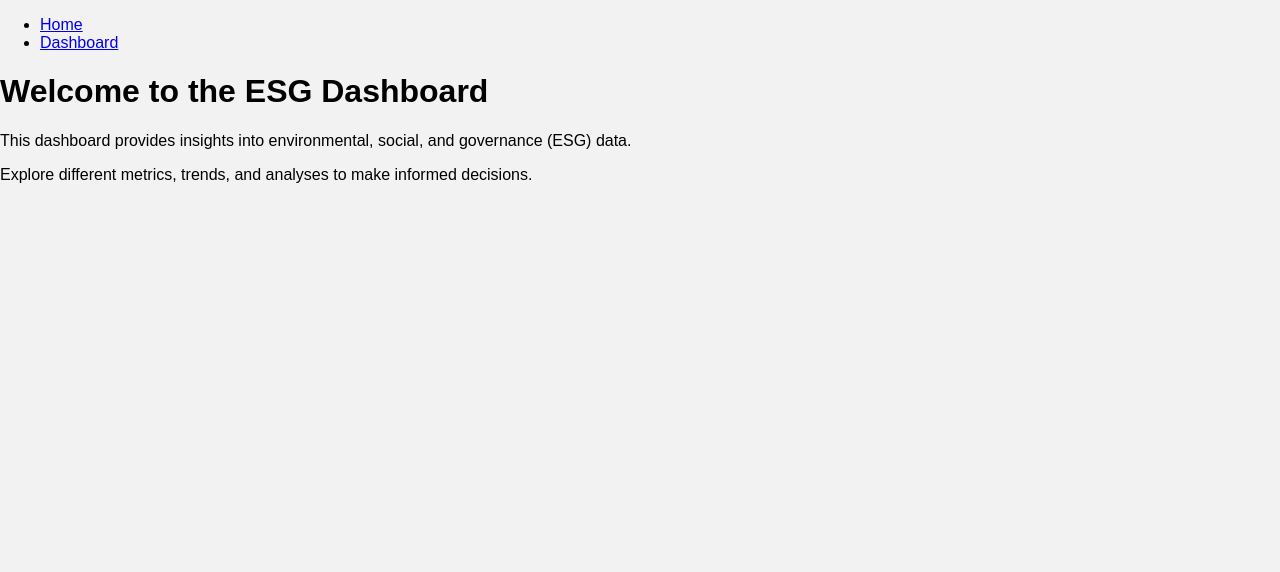
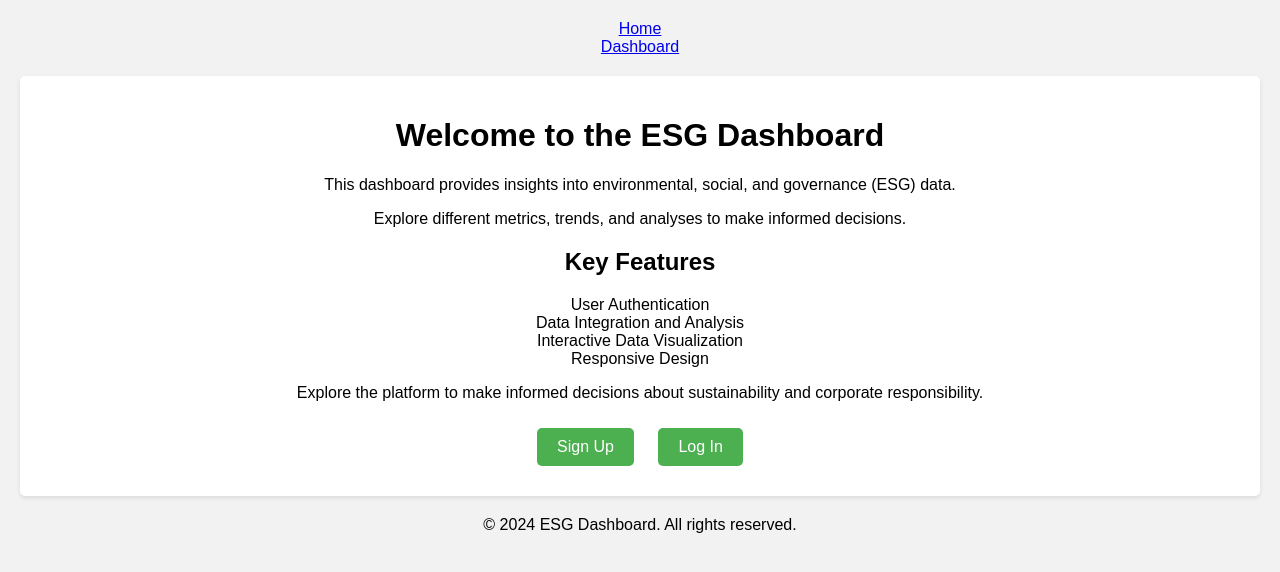
Before and after one commit to Mado007/ESG_Analysis_Platform, a Flask app: page / in a window 1280 px wide. Shown: the top 572 px of the page. Run offline with Flask 3, Linux system fonts and the light colour scheme.

Commit message:
Working on front end(html and css)

```diff
--- a/app/templates/base.html
+++ b/app/templates/base.html
@@ -24,7 +24,7 @@
         {% endblock %}
     </main>
     <footer>
-        <!-- Footer content goes here -->
+        <p>&copy; 2024 ESG Dashboard. All rights reserved.</p>
     </footer>
     <script src="static\script.js"></script> <!-- Include the JavaScript file -->
     {% block extra_scripts %}{% endblock %}
--- a/app/templates/index.html
+++ b/app/templates/index.html
@@ -6,4 +6,20 @@
     <h1>Welcome to the ESG Dashboard</h1>
     <p>This dashboard provides insights into environmental, social, and governance (ESG) data.</p>
     <p>Explore different metrics, trends, and analyses to make informed decisions.</p>
+    <section>
+        <h2>Key Features</h2>
+        <ul>
+            <li>User Authentication</li>
+            <li>Data Integration and Analysis</li>
+            <li>Interactive Data Visualization</li>
+            <li>Responsive Design</li>
+        </ul>
+    </section>
+    <section>
+        <p>Explore the platform to make informed decisions about sustainability and corporate responsibility.</p>
+        <div class="cta-buttons">
+            <a href="/register" class="button">Sign Up</a>
+            <a href="/login" class="button">Log In</a>
+        </div>
+    </section>
 {% endblock %}
--- a/app/templates/login.html
+++ b/app/templates/login.html
@@ -4,7 +4,7 @@
     <meta charset="UTF-8">
     <meta name="viewport" content="width=device-width, initial-scale=1.0">
     <title>Login</title>
-    <link rel="stylesheet" href="static\style.css">
+    <link rel="stylesheet" href="static/style.css">
 </head>
 <body>
     <div class="login-container">
@@ -20,7 +20,7 @@
             <div class="input-group">
                 {{ form.remember_me() }} {{ form.remember_me.label }}
             </div>
-            <button type="submit">Sign In</button>
+            <button type="submit" class="button">Sign In</button>
         </form>
     </div>
 </body>
--- a/app/templates/register.html
+++ b/app/templates/register.html
@@ -4,7 +4,7 @@
     <meta charset="UTF-8">
     <meta name="viewport" content="width=device-width, initial-scale=1.0">
     <title>Register</title>
-    <link rel="stylesheet" href="static\style.css">
+    <link rel="stylesheet" href="static/style.css">
 </head>
 <body>
     <div class="register-container">
@@ -32,7 +32,7 @@
                     <span class="error">{{ error }}</span>
                 {% endfor %}
             </div>
-            <button type="submit">Register</button>
+            <button type="submit" class="button">Register</button>
         </form>
     </div>
 </body>
--- a/app/templates/static/style.css
+++ b/app/templates/static/style.css
@@ -5,47 +5,51 @@ body {
   padding: 0;
 }
 
-.login-container,
-.register-container {
-  width: 300px;
-  margin: 100px auto;
+header, main, footer {
+  text-align: center;
+  margin: 20px;
+}
+
+main {
   background-color: #fff;
   padding: 20px;
   border-radius: 5px;
   box-shadow: 0 2px 4px rgba(0, 0, 0, 0.1);
 }
 
-h2 {
-  text-align: center;
+ul {
+  list-style-type: none;
+  padding: 0;
+}
+
+.button {
+  background-color: #4CAF50;
+  border: none;
+  color: white;
+  padding: 10px 20px;
+  text-decoration: none;
+  display: inline-block;
+  font-size: 16px;
+  margin: 10px;
+  cursor: pointer;
+  border-radius: 5px;
+}
+
+.login-container,
+.register-container {
+  width: 300px;
+  margin: 20px auto;
+  background-color: #fff;
+  padding: 20px;
+  border-radius: 5px;
+  box-shadow: 0 2px 4px rgba(0, 0, 0, 0.1);
 }
 
 .input-group {
   margin-bottom: 20px;
 }
 
-.input-group label {
-  display: block;
-  margin-bottom: 5px;
+.error {
+  color: #ff0000;
+  font-size: 12px;
 }
-
-.input-group input[type="text"],
-.input-group input[type="password"] {
-  width: 100%;
-  padding: 10px;
-  border: 1px solid #ccc;
-  border-radius: 3px;
-}
-
-.button {
-  background-color: #4CAF50;
-  border: none;
-  color: white;
-  padding: 15px 32px;
-  text-align: center;
-  text-decoration: none;
-  display: inline-block;
-  font-size: 16px;
-  margin: 4px 2px;
-  cursor: pointer;
-  border-radius: 5px;
-}
```
